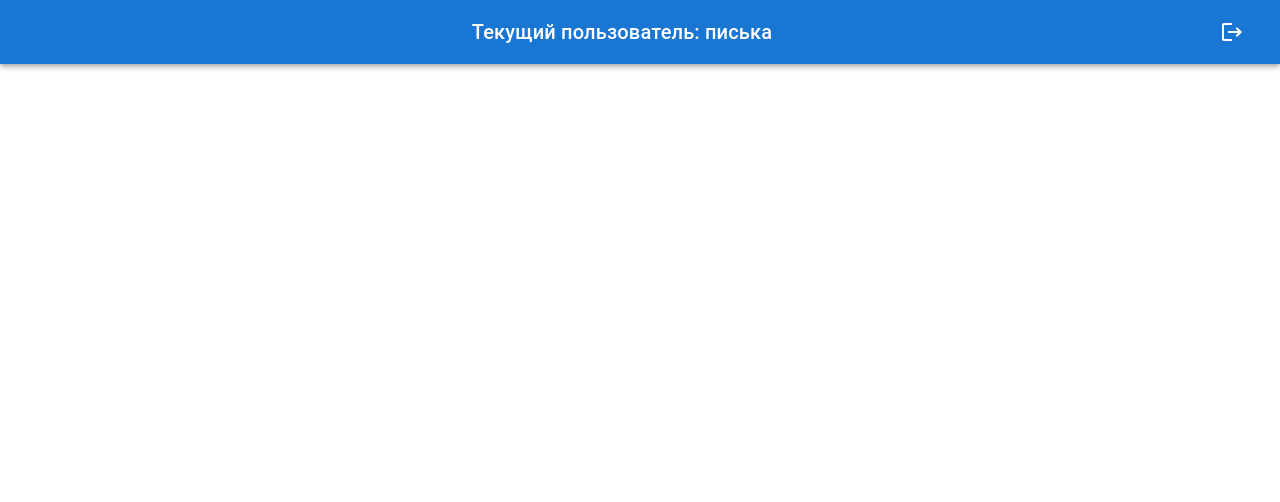
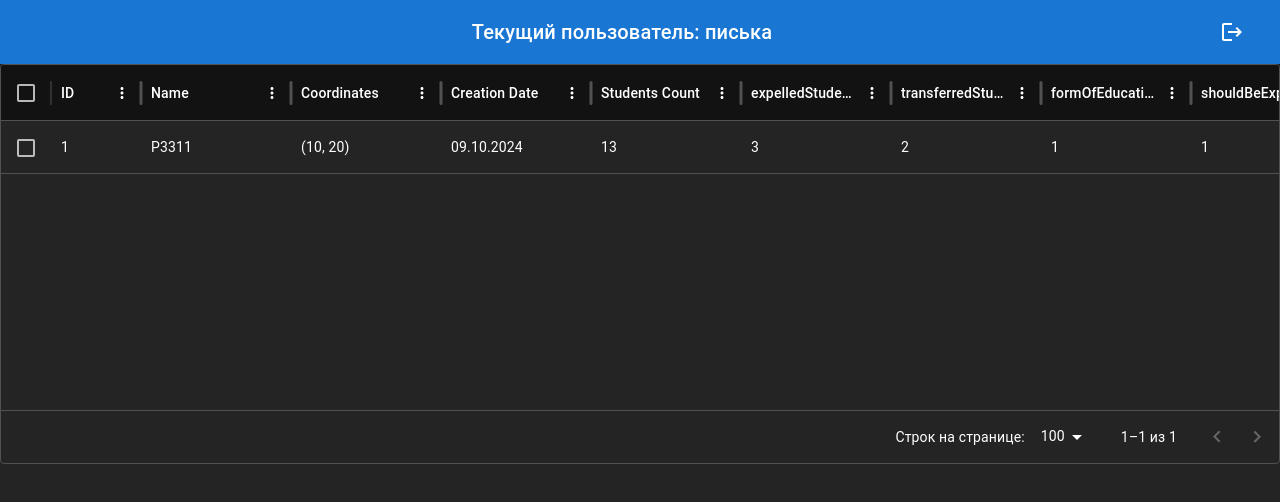
Before and after one commit to ddmtchr/is-lab1, a React (Vite) app in the folder frontend/: page /main-screen in a window 1280 px wide. Shown: the top 502 px of the page. Built offline with nearby package versions, Linux system fonts and the light colour scheme.

Commit message:
Created main table

```diff
--- a/frontend/package.json
+++ b/frontend/package.json
@@ -14,6 +14,8 @@
     "@emotion/styled": "^11.13.0",
     "@mui/icons-material": "^6.1.2",
     "@mui/material": "^6.1.2",
+    "@mui/utils": "^6.1.2",
+    "@mui/x-data-grid": "^7.19.0",
     "@types/react-router-dom": "^5.3.3",
     "axios": "^1.7.7",
     "react": "^18.3.1",
--- a/frontend/src/App.css
+++ b/frontend/src/App.css
@@ -1,4 +1,3 @@
 #root {
   max-width: 1280px;
-  text-align: center;
 }
--- a/frontend/src/components/MainScreen.tsx
+++ b/frontend/src/components/MainScreen.tsx
@@ -1,15 +1,23 @@
 import React from "react";
+import CollectionObjectsDataGrid from "./ProTable.tsx";
 import {AppBar, Box, IconButton, Toolbar, Typography} from "@mui/material";
+import {ThemeProvider, createTheme} from '@mui/material/styles';
 import LogoutIcon from '@mui/icons-material/Logout';
 import {useNavigate} from "react-router-dom";
+
+const darkTheme = createTheme({
+    palette: {
+        mode: 'dark',
+    },
+});
 
 const MainScreen: React.FC = () => {
     const navigate = useNavigate()
     return (
-        <Box sx={{ flexGrow: 1, minWidth: '100vw' }}>
-            <AppBar position="static">
+        <Box sx={{flexGrow: 1, minWidth: '100vw'}}>
+            <AppBar position="static" sx={{textAlign: 'center'}}>
                 <Toolbar>
-                    <Typography variant="h6" component="div" sx={{ flexGrow: 1 }}>
+                    <Typography variant="h6" component="div" sx={{flexGrow: 1}}>
                         Текущий пользователь: писька
                     </Typography>
                     <IconButton
@@ -20,13 +28,21 @@ const MainScreen: React.FC = () => {
                         title="Выйти"
                         onClick={() => navigate('/login')}
                     >
-                            <LogoutIcon/>
+                        <LogoutIcon/>
                     </IconButton>
                     {/*<Button color="inherit">Login</Button>*/}
                 </Toolbar>
             </AppBar>
+
+            <ThemeProvider theme={darkTheme}>
+
+                <CollectionObjectsDataGrid/>
+
+            </ThemeProvider>
         </Box>
-    )
+
+
+    );
 }
 
 export default MainScreen
--- /dev/null
+++ b/frontend/src/components/ProTable.tsx
@@ -0,0 +1,140 @@
+import React, {useState} from 'react';
+import {DataGrid, GridColDef} from '@mui/x-data-grid';
+import DeleteIcon from '@mui/icons-material/Delete';
+import {Button, Dialog, DialogActions, DialogContent, DialogTitle, Typography} from '@mui/material';
+import {ruRU} from '@mui/x-data-grid/locales';
+import {Color, Coordinates, Country, FormOfEducation, Person, Semester} from "../interfaces.ts";
+
+
+interface RowData {
+    id: number;
+    name: string;
+    coordinates: Coordinates;
+    creationDate: Date;
+    studentsCount: number;
+    expelledStudents: number;
+    transferredStudents: number;
+    formOfEducation: FormOfEducation;
+    shouldBeExpelled: number;
+    semester: Semester;
+    groupAdmin: Person;
+}
+
+const initialRows: RowData[] = [
+    {
+        id: 1,
+        name: 'P3311',
+        coordinates: {x: 10, y: 20},
+        creationDate: new Date(),
+        studentsCount: 13,
+        expelledStudents: 3,
+        transferredStudents: 2,
+        formOfEducation: FormOfEducation.FULL_TIME_EDUCATION,
+        shouldBeExpelled: 1,
+        semester: Semester.SIXTH,
+        groupAdmin: {
+            name: 'Sergei',
+            eyeColor: Color.WHITE,
+            hairColor: Color.YELLOW,
+            location: {
+                x: 100,
+                y: 20,
+                z: 55,
+                name: 'Knowhere'
+            },
+            weight: 62,
+            nationality: Country.RUSSIA
+        }
+    },
+];
+
+const CollectionObjectsDataGrid: React.FC = () => {
+    const [rows, setRows] = useState(initialRows);
+    const [selectedRowIds, setSelectedRowIds] = useState<number[]>([]);
+    const [open, setOpen] = useState(false)
+
+    const handleClickOpen = () => {
+        setOpen(true);
+    };
+
+    const handleClose = () => {
+        setOpen(false);
+    };
+
+    const handleSelectionChange = (newSelection: any) => {
+        setSelectedRowIds(newSelection);
+    };
+
+    const handleDelete = () => {
+        // Удаляем выбранные строки
+        setRows((prevRows) => prevRows.filter((row) => !selectedRowIds.includes(row.id)));
+        // Очищаем выбранные строки после удаления
+        setSelectedRowIds([]);
+    };
+
+
+    const columns: GridColDef[] = [
+        { field: 'id', headerName: 'ID', width: 90 },
+        { field: 'name', headerName: 'Name', width: 150 },
+        { field: 'coordinates', headerName: 'Coordinates', width: 150, renderCell: (params) => {
+            return `(${params.value.x}, ${params.value.y})`
+            } },
+        { field: 'creationDate', headerName: 'Creation Date', width: 150, renderCell: (params) => {
+                return `${params.value.getDate().toString().padStart(2, '0')}.${params.value.getMonth() + 1}.${params.value.getFullYear()}`
+            } },
+        { field: 'studentsCount', headerName: 'Students Count', width: 150 },
+        { field: 'expelledStudents', headerName: 'expelledStudents', width: 150 },
+        { field: 'transferredStudents', headerName: 'transferredStudents', width: 150 },
+        { field: 'formOfEducation', headerName: 'formOfEducation', width: 150 },
+        { field: 'shouldBeExpelled', headerName: 'shouldBeExpelled', width: 150 },
+        { field: 'semester', headerName: 'Semester', width: 110 },
+        { field: 'groupAdmin', headerName: 'Group admin', width: 110, renderCell: (params) => {
+            return params.value.name
+            } },
+    ];
+
+    return (
+        <div style={{ height: 400, width: '100%' }}>
+            <DataGrid
+                rows={rows}
+                columns={columns}
+                checkboxSelection
+                disableRowSelectionOnClick
+                onRowSelectionModelChange={handleSelectionChange}
+                onRowClick={handleClickOpen}
+                localeText={ruRU.components.MuiDataGrid.defaultProps.localeText}
+
+            />
+            <div>
+                {selectedRowIds.length !== 0 &&
+                    <Button
+                        variant="contained"
+                        color="primary"
+                        onClick={handleDelete}
+                        disabled={selectedRowIds.length === 0}
+                        style={{ marginTop: 10, marginLeft: 10 }}
+                    >
+                       <DeleteIcon/>
+                    </Button>
+                }
+
+            </div>
+            <Dialog open={open} onClose={handleClose}>
+                <DialogTitle>Редактировать объект</DialogTitle>
+                <DialogContent>
+                    <Typography>
+                        Свойства
+                    </Typography>
+                </DialogContent>
+                <DialogActions>
+                    <Button onClick={handleClose} color="primary" variant="contained">
+                        Сохранить
+                    </Button>
+                </DialogActions>
+            </Dialog>
+
+        </div>
+    );
+};
+
+export default CollectionObjectsDataGrid;
--- a/frontend/src/components/auth/LoginForm.tsx
+++ b/frontend/src/components/auth/LoginForm.tsx
@@ -59,6 +59,7 @@ const LoginForm: React.FC = () => {
                 <Button variant="contained" type="submit">Войти</Button>
 
                 <p style={{margin: 0}}>Еще нет аккаунта? <a className="redirect-link" onClick={() => navigate('/register')}>Зарегистрироваться</a></p>
+
             </Box>
         </div>
 
--- a/frontend/src/index.css
+++ b/frontend/src/index.css
@@ -51,16 +51,3 @@ button:focus,
 button:focus-visible {
   outline: 4px auto -webkit-focus-ring-color;
 }
-
-@media (prefers-color-scheme: light) {
-  :root {
-    color: #213547;
-    background-color: #ffffff;
-  }
-  a:hover {
-    color: #747bff;
-  }
-  button {
-    background-color: #f9f9f9;
-  }
-}
--- /dev/null
+++ b/frontend/src/interfaces.ts
@@ -0,0 +1,46 @@
+export enum FormOfEducation {
+    DISTANCE_EDUCATION,
+    FULL_TIME_EDUCATION,
+    EVENING_CLASSES
+}
+
+export enum Semester {
+    SECOND,
+    THIRD,
+    FOURTH,
+    SIXTH,
+    EIGHTH
+}
+export enum Color {
+    YELLOW,
+    ORANGE,
+    WHITE
+}
+
+export enum Country {
+    RUSSIA,
+    UNITED_KINGDOM,
+    CHINA,
+    INDIA
+}
+
+export interface Coordinates {
+    x: number;
+    y: number;
+}
+
+export interface Location {
+    x: number;
+    y: number;
+    z: number;
+    name: string;
+}
+
+export interface Person {
+    name: string;
+    eyeColor: Color;
+    hairColor: Color;
+    location: Location;
+    weight: number;
+    nationality: Country;
+}
```
